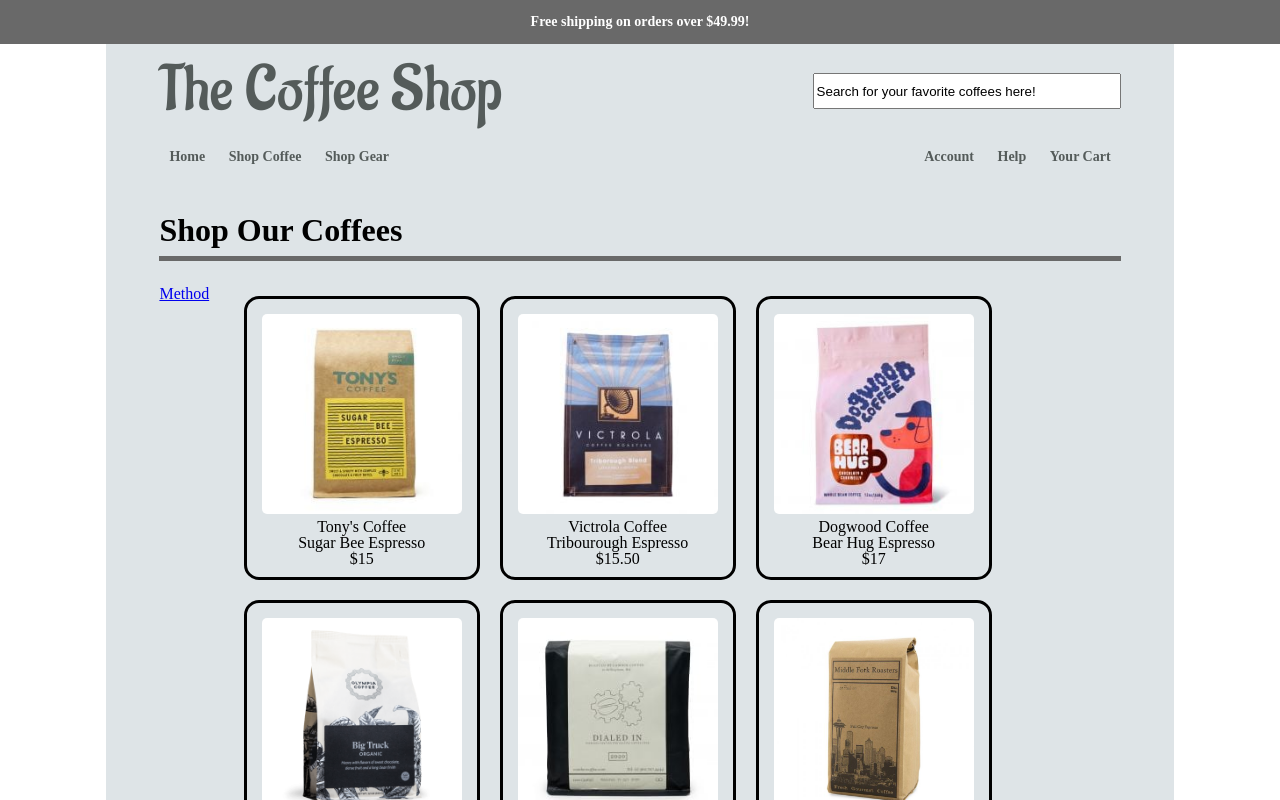
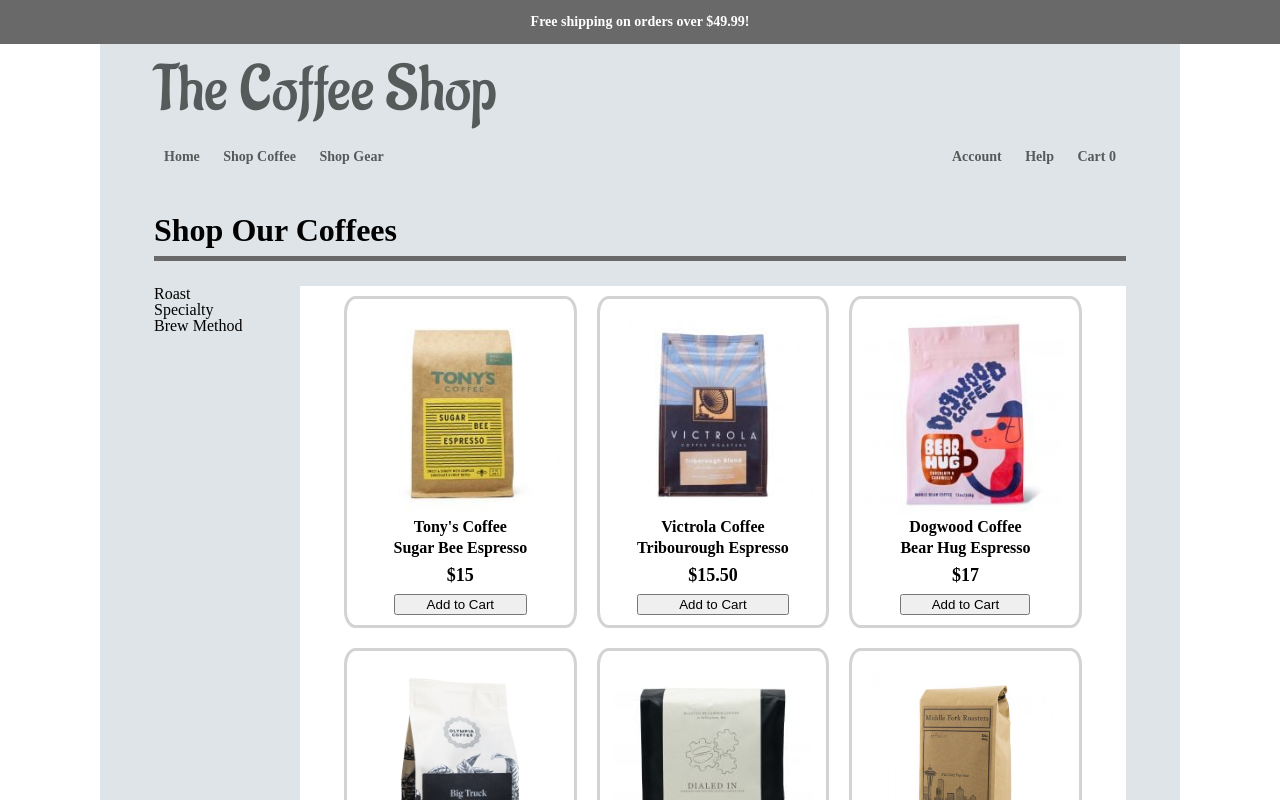
Before and after one commit to brenton-j-andrews/shopping-cart, a React (Create React App) app: page /shopping in a window 1280 px wide. Shown: the top 800 px of the page. Built offline with nearby package versions, Linux system fonts and the light colour scheme.

Commit message:
Cart page in progress

```diff
--- a/src/App.js
+++ b/src/App.js
@@ -5,24 +5,45 @@
 import NavBar from "./components/NavBar";
 import Homepage from "./components/Homepage"
 import Shop from "./components/Shop/Shop"
-
+import Cart from "./components/Cart/Cart";
 
 
 import './styles/App.css';
 
+class App extends React.Component {
+  constructor() {
+    super();
 
-function App() {
+    this.state = {
+      cart : []
+    }
+
+    this.addToCart = this.addToCart.bind(this);
+  }
+
+  // Add new item to the cart.
+  addToCart(event) {
+    this.setState({
+      cart : [...this.state.cart, event]
+    })
+  }
+
+  render() {
+    let cart = this.state.cart;
+
     return (
       <div className="App">
         <BrowserRouter>
-        <NavBar />
+          <NavBar cart ={cart}/>
           <Routes>
-          <Route path="/" element= {<Homepage />}></Route>
-          <Route path="/shopping" element = {<Shop />}></Route>
+            <Route path="/" element= { <Homepage /> }></Route>
+            <Route path="/shopping" element = { <Shop addToCart = {this.addToCart} /> }></Route>
+            <Route path="/cart" element = { <Cart cart = {this.state.cart} />}></Route>
           </Routes>
         </BrowserRouter>
       </div>
-  );
+    )
+  }
 }
 
 export default App;
--- /dev/null
+++ b/src/components/Cart/Cart.js
@@ -0,0 +1,61 @@
+import React from "react";
+import { Link } from "react-router-dom";
+
+const Cart = (props) => {
+
+    function cartContents() {
+
+        let cart_contents;
+
+        if (props.cart.length === 0) {
+            cart_contents = <div className="empty-cart">
+                                <p> You have no items in your shopping cart.</p>
+                                <p> Click <Link to="/shopping">here</Link> to continue shopping. </p>
+                            </div>
+        }
+
+        else {
+            cart_contents = props.cart.map((item) => cartCard(item));
+        }
+
+        return cart_contents;
+    }
+
+    function cartCard(item) {
+        const { id, img, roaster, name, price} = item;
+        console.log(id);
+
+        let cart_contents =
+
+        <div key={id} className="cart-card">
+            <p> { img } </p>
+            <p> { roaster }</p>
+            <p> { name }</p>
+            <p> { price } </p>
+        </div>
+
+        return cart_contents;
+    }
+
+    return (
+        <div className="cart-page-wrapper">
+
+            <div className="cart-header-wrapper">
+                <p className="cart-header"> My Cart: </p>
+            </div>
+
+            <div className="cart-wrapper">
+                <div className="cart-summary">
+                    { cartContents() }
+                </div>
+
+                <div className="order-summary">
+                    This is the order summary!
+                </div>
+
+            </div>
+        </div>
+    )
+}
+
+export default Cart;
--- a/src/components/NavBar.js
+++ b/src/components/NavBar.js
@@ -1,7 +1,10 @@
 import React from "react";
 import { Link } from "react-router-dom";
 
-const NavBar = () => {
+const NavBar = (props) => {
+
+    let cart_item_count = props.cart.length;
+
     return (
         <div className="nav-bar">
             <div className="nav-bar-free-shipping">
@@ -9,7 +12,6 @@
             </div>
             <div className="nav-bar-upper">
                 <h1 className="nav-bar-title"> The Coffee Shop </h1>
-                <input className="nav-bar-search" value="Search for your favorite coffees here!"></input>
             </div>
 
             <header className="nav-bar-header">
@@ -23,7 +25,7 @@
                 <div className="nav-bar-header-right">
                     <Link className="nav-bar-link" to="/account"> Account </Link>
                     <Link className="nav-bar-link" to="/service"> Help </Link>
-                    <Link className="nav-bar-link" to="/cart"> Your Cart </Link>
+                    <Link className="nav-bar-link" to="/cart"> {`Cart ${cart_item_count}`} </Link>
                 </div>
             </header>
         </div>
--- a/src/components/Shop/Card.js
+++ b/src/components/Shop/Card.js
@@ -2,6 +2,7 @@
 
 
 const Card = (props) => {
+
     return (
         <div className="product-card">
             <img className="product-card-image" src={props.image_src} alt="Coffee"></img>
@@ -10,6 +11,7 @@
                 <div className="product-brand"> { props.roaster } </div>
                 <div className="product-name"> { props.name } </div>
                 <div className="product-price">  { props.price } </div>
+                <button className="product-cart-button" onClick = {() => props.addToCart(props)}> Add to Cart </button>
             </div>
 
         </div>
--- a/src/components/Shop/Shop.js
+++ b/src/components/Shop/Shop.js
@@ -1,16 +1,17 @@
 import React from "react";
 
+import coffee_products from "../../products/products";
+
 import Card from "./Card";
-import ShopHero from "./ShopHero";
-import coffee_products from "../../products/products";
 import ShopSidebar from "./ShopSidebar";
 
 const Shop = (props) => {
 
+
     let product_cards = coffee_products.map((coffee) => (
 
         <Card
-        key={coffee.id}
+        id={coffee.id}
         roaster={coffee.roaster}
         name={coffee.name}
         image_src={coffee.image}
@@ -19,12 +20,17 @@
         singleOrigin =  {coffee.singleOrigin}
         pourOver = {coffee.pourOver}
         espresso = {coffee.espresso}
+        addToCart = {props.addToCart}
         />
     ))
 
     return (
         <div className="shop-wrapper">
-            <ShopHero />
+
+            <div className="shop-header-wrapper">
+                <p className="shop-header"> Shop Our Coffees </p>
+            </div>
+
             <div className="shop-wrapper-lower">
                 <ShopSidebar />
                 <div className="product-cards-wrapper">
--- a/src/components/Shop/ShopHero.js
+++ b/src/components/Shop/ShopHeader.js
@@ -1,6 +1,6 @@
 import React from "react";
 
-const ShopHero = () => {
+const ShopHeader = () => {
     return (
         <div className="shop-hero">
             <p className="shop-header"> Shop Our Coffees </p>
@@ -8,4 +8,4 @@
     )
 }
 
-export default ShopHero;
+export default ShopHeader;
--- a/src/components/Shop/ShopSidebar.js
+++ b/src/components/Shop/ShopSidebar.js
@@ -1,23 +1,58 @@
-import React from "react";
+import React, { useState } from "react";
 
-import { sideBarItems } from "./sideBarItems";
 
-const ShopSidebar = () => {
+const ShopSidebar = (props) => {
     return (
-        <nav className="side-bar">
-            <ul className="side-bar-options">
+        <NavBar>
+            <NavItem text="Roast">
+                <DropdownMenu />
+            </NavItem>
+            <NavItem text="Specialty" />
+            <NavItem text="Brew Method" />
+        </NavBar>
+    )
+}
 
-                { sideBarItems.map(( option, index) => {
-                    return (
-                        <li className="side-bar-items" key={ index }>
-                            <a href="/#" > {option.title} </a>
-                        </li>
-                    )})
-                }
-            </ul>
-
+function NavBar(props) {
+    return (
+        <nav className="shop-nav-bar">
+            <ul className="navbar-nav"> { props.children } </ul>
         </nav>
     )
 }
 
+function NavItem(props) {
+    const [ open, setOpen ] = useState(false);
+
+    return (
+        <li className="nav-item">
+            <p className="nav-button" onClick={() => {setOpen(!open)}}>
+                {props.text}
+            </p>
+
+            {open && props.children}
+        </li>
+
+
+    )
+}
+
+function DropdownMenu() {
+    function DropdownItem(props) {
+        return (
+            <a href="/#" className="shop-nav-menu-item">
+                { props.children }
+            </a>
+        )
+    }
+
+    return (
+        <div className="shop-dropdown">
+            <DropdownItem> Light </DropdownItem>
+            <DropdownItem> Medium </DropdownItem>
+            <DropdownItem> Dark </DropdownItem>
+        </div>
+    )
+}
+
 export default ShopSidebar;
--- a/src/components/Shop/sideBarItems.js
+++ /dev/null
@@ -1,22 +0,0 @@
-// JS Object that stores sidebar values on the shopping page.
-
-export const sideBarItems = [
-    {
-        title: "Roast Level",
-        submenu: [
-            {
-                title: "Dark"
-            },
-
-            {
-                title: "Medium"
-            },
-
-            {
-                title: "Light"
-            }
-        ]  ,
-
-        title: "Method"
-    }
-]
--- a/src/styles/App.css
+++ b/src/styles/App.css
@@ -77,8 +77,7 @@
   flex-direction: column;
   align-items: center;
   justify-content: center;
-  width: min(100%, 1068px);
-
+  width: min(100%, 1080px);
   background-color: var(--light-primary-background);
 }
 
@@ -90,7 +89,7 @@
   align-items: center;
 
   background-color: var(--light-primary-background);
-  width: min(100%, 1068px);
+  width: min(100%, 1080px);
   margin-bottom: 50px;
 }
 
@@ -147,7 +146,7 @@
   background-color: var(--light-secondary-background);
 }
 
-/* Shop Page Styling || */
+/* Shop Page and Cart Page Styling || */
 
 .shop-wrapper {
   display: flex;
@@ -157,26 +156,26 @@
   width: 90%;
 }
 
-.shop-hero {
+.shop-header-wrapper,
+.cart-header-wrapper {
   text-align: left;
   width: 100%;
   margin-bottom: 25px;
   border-bottom: 5px solid var(--light-banner-gray);
 }
 
-.shop-header {
+.shop-header,
+.cart-header {
   font-size: 32px;
   font-weight: bolder;
   margin-bottom: 10px;
 }
 
-
-
 .shop-wrapper-lower {
   display: flex;
 }
 
-.shop-sidebar {
+.shop-nav-bar {
   width: 15%;
 }
 
@@ -186,21 +185,28 @@
   justify-content: center;
 
   width: 85%;
+  background-color: white;
 }
 
 .product-card,
 .product-card-info {
   display: flex;
   flex-direction: column;
-  justify-content: center;
+  justify-content:flex-end;
   align-items: center;
 }
 
 .product-card {
-  border: 3px solid black;
-  border-radius: 15px;
+  border: 3px solid lightgray;
+  text-align: center;
+  border-radius: 5%;
   margin: 10px;
   padding: 10px;
+  width: 25%;
+}
+
+.product-card:hover {
+  box-shadow: 10px 5px 5px lightgray;
 }
 
 .product-card-image {
@@ -210,3 +216,66 @@
   border-radius: 5px;
   background-color: white;
 }
+
+.product-brand,
+.product-name {
+  font-weight: bolder;
+  margin-bottom: 5px;
+}
+
+.product-price {
+  font-weight: bolder;
+  font-size: 18px;
+  margin-top: 5px;
+}
+
+.product-cart-button {
+  width: 100%;
+  margin-top: 10px;
+}
+
+/* Dropdown Menu Styling */
+.shop-dropdown {
+  position: absolute;
+  left: 55px;
+  width: 150px;
+  background-color: white;
+}
+
+.shop-nav-menu-item {
+    display: flex;
+    align-items: center;
+    padding: 5px;
+}
+
+.shop-nav-menu-item:hover {
+  filter: none;
+  color: blue;
+}
+
+/* Cart Page Styling || */
+.cart-page-wrapper {
+  width: 90%;
+}
+
+.cart-wrapper {
+  display: flex;
+  width: 100%;
+  justify-content: center;
+}
+
+.cart-summary,
+.order-summary {
+  display: flex;
+  flex-direction: column;
+}
+
+.cart-summary {
+  width: 60%;
+  background-color: green;
+}
+
+.order-summary {
+  width: 40%;
+  background-color: red;
+}
```
Also changed, not shown: 1 other file (tests, documents, lock files or other folders). Lines whose indentation alone changed are shown as unchanged.
